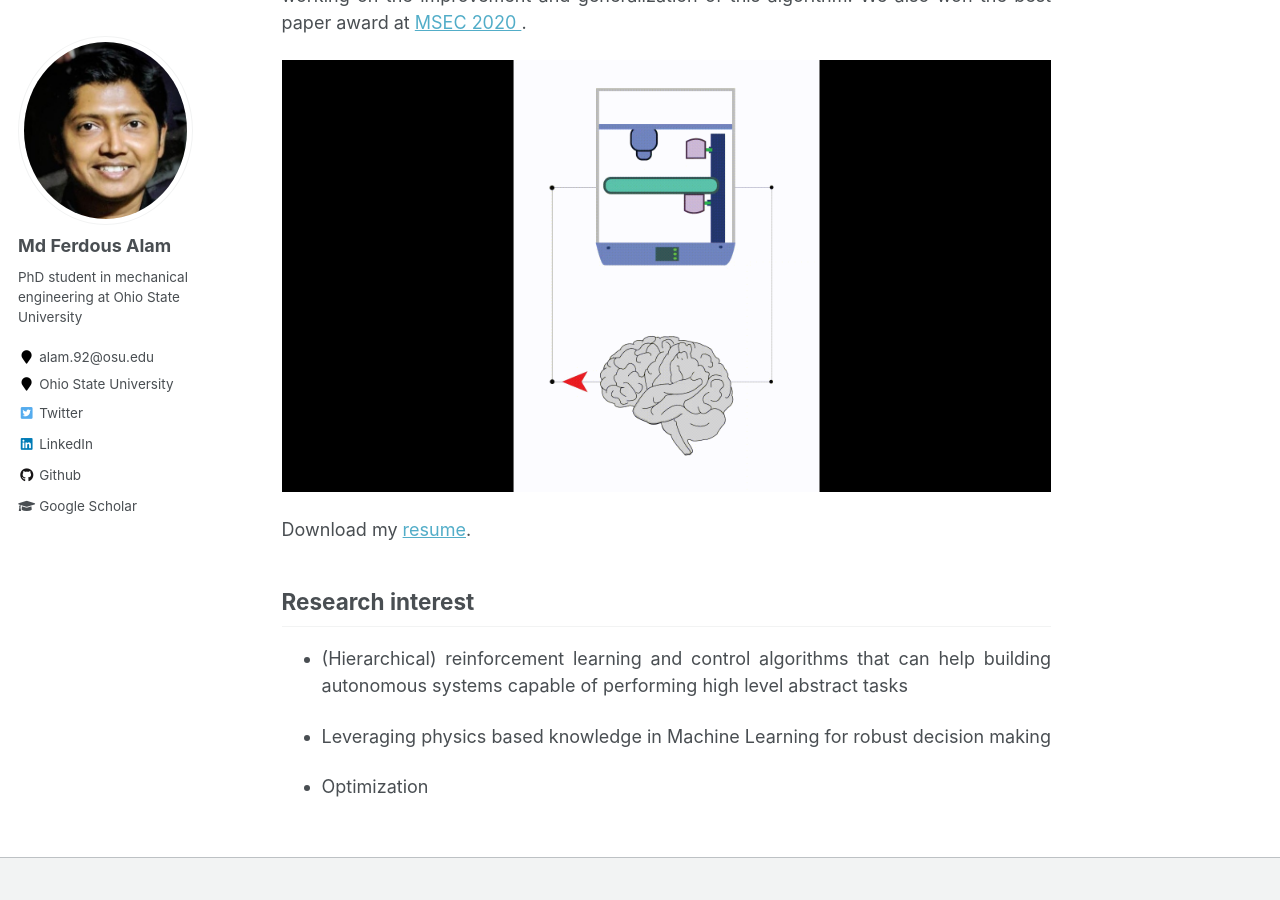
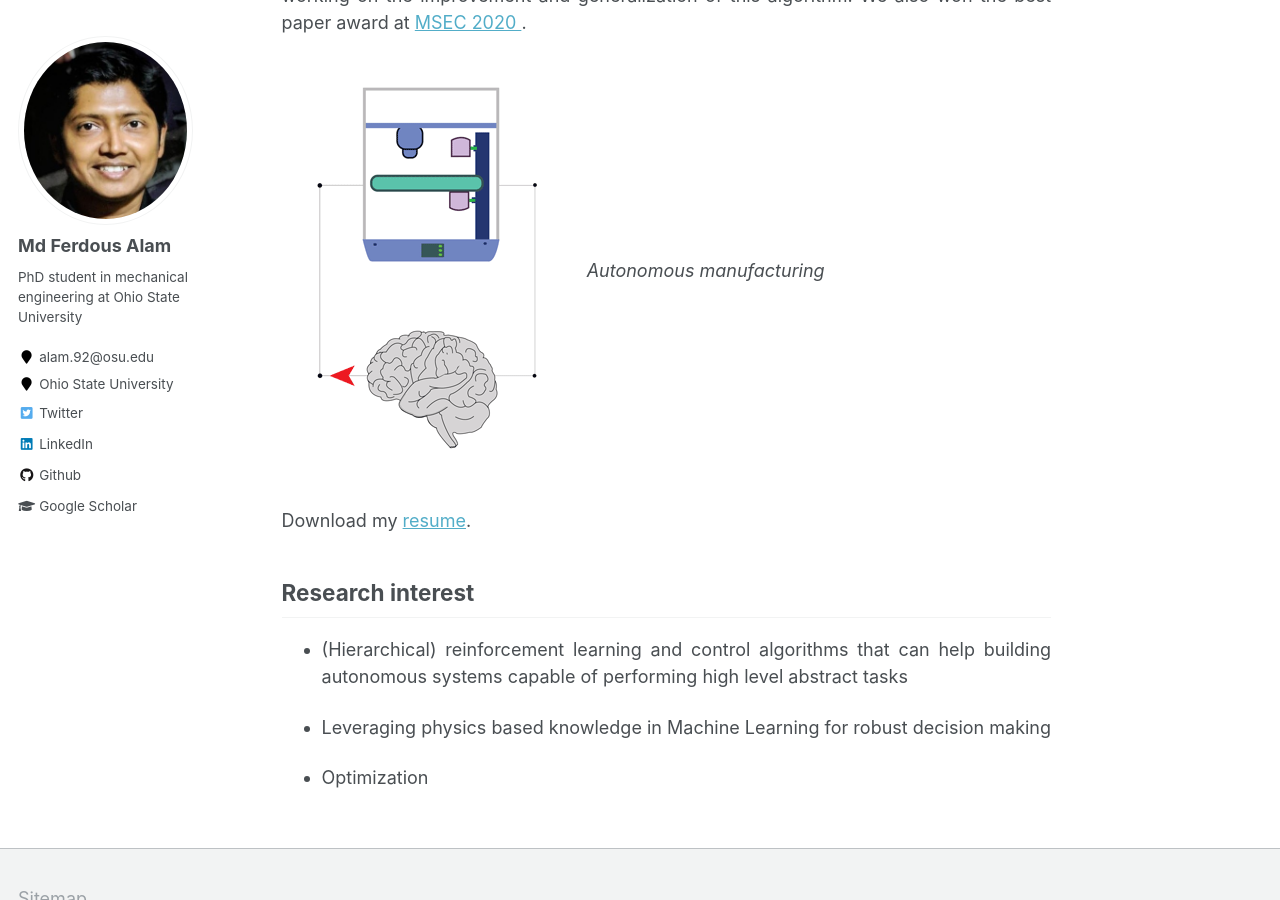
Before and after one commit to ghost-083/ghost-083.github.io, a Jekyll site: the page built from _pages/about.md, in a window 1280 px wide and 900 px high, scrolled down 394 px. Built offline with Jekyll 4.4.1, drawn with Linux system fonts in a browser that asks for light colours.

Commit message:
Trigger rebuild

```diff
--- a/_pages/about.md
+++ b/_pages/about.md
@@ -12,7 +12,7 @@ I am Ferdous, a PhD student in the Mechanical and Aerospace Engineering Departme
 </p>
 
 
-![autonomous manufacturing](autonomous_mfg.gif)
+![autonomous manufacturing](autonomous_mfg.gif) *Autonomous manufacturing*
 
 Download my [resume](https://github.com/ferdous-alam/ferdous-alam.github.io/blob/master/Ferdous_resume.pdf).
 
```
Also changed, not shown: autonomous_mfg.gif.
